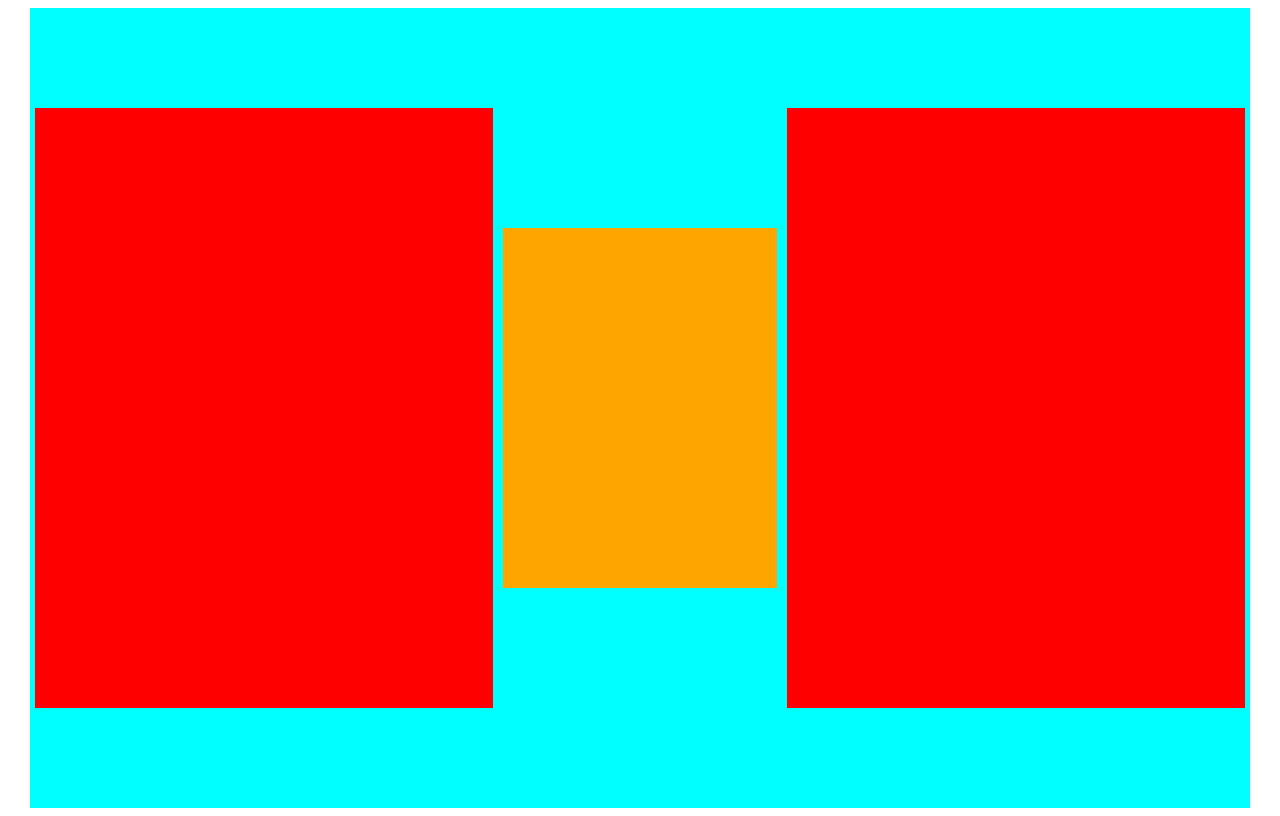
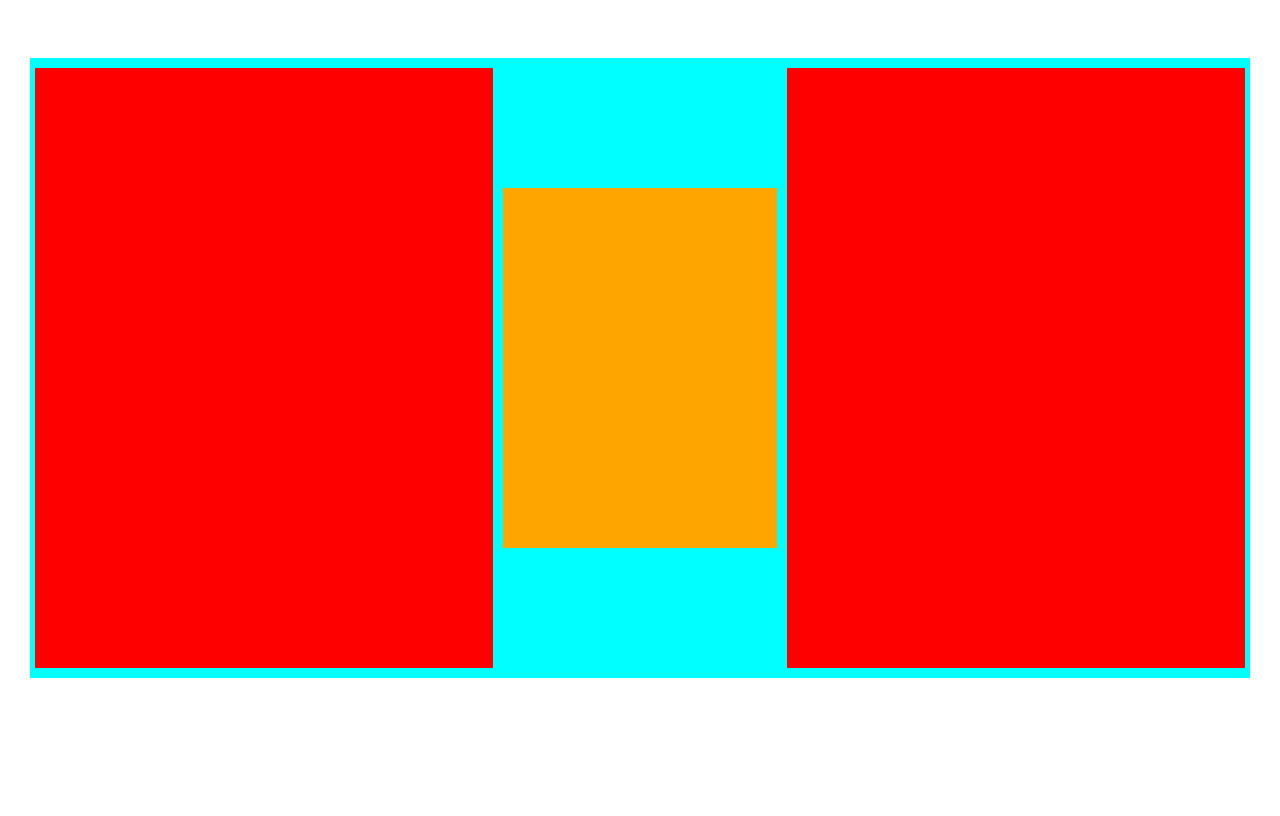
Before and after one commit to WylkerGomes/WylkerGomes-Portfolio, a plain HTML site: page index.html in a window 1280 px wide. Drawn offline with Linux system fonts and the light colour scheme.

Commit message:
Add files via upload

```diff
--- a/styleSheet.css
+++ b/styleSheet.css
@@ -18,7 +18,8 @@ body{
     background-color: aqua;
 
     width: 1220px;
-    height: 800px;
+    height: 620px;
+    margin-top:50px;
 
 }
 
```
